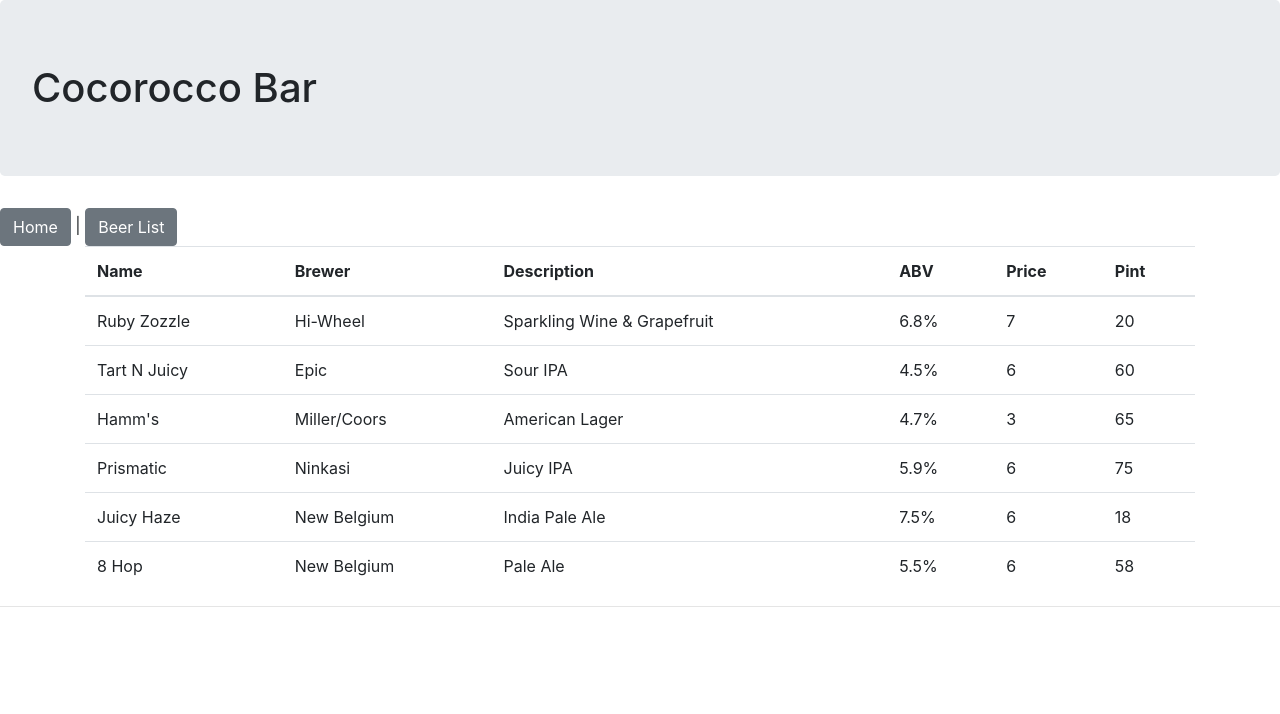
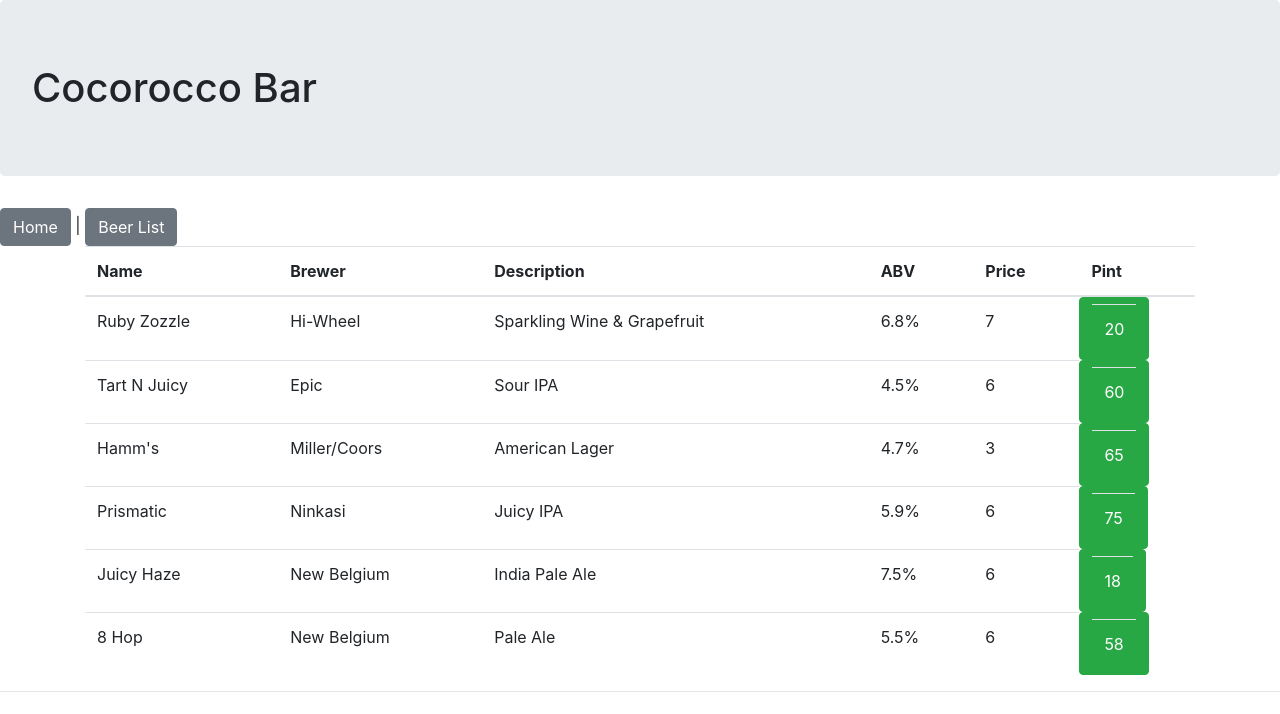
Before and after one commit to meriat/react-tap-room, a React app: page / in a window 1280 px wide. Shown: the top 714 px of the page. Built offline with nearby package versions, Linux system fonts and the light colour scheme; a web font is replaced by a local one.

Commit message:
complete beer component

```diff
--- a/src/components/Beer.jsx
+++ b/src/components/Beer.jsx
@@ -9,9 +9,18 @@ function Beer(props) {
             <td>{props.description}</td>
             <td>{props.abv}</td>
             <td>{props.price}</td>
-            <td>{props.pint}</td>
+            <button className='btn btn-success'><td>{props.pint}</td></button>
         </tr>
     );
 }
 
+Beer.propTypes = {
+    name: PropTypes.string,
+    brewer: PropTypes.string,
+    description: PropTypes.string,
+    abv: PropTypes.string,
+    price: PropTypes.string,
+    pint: PropTypes.string
+};
+
 export default Beer;
```
